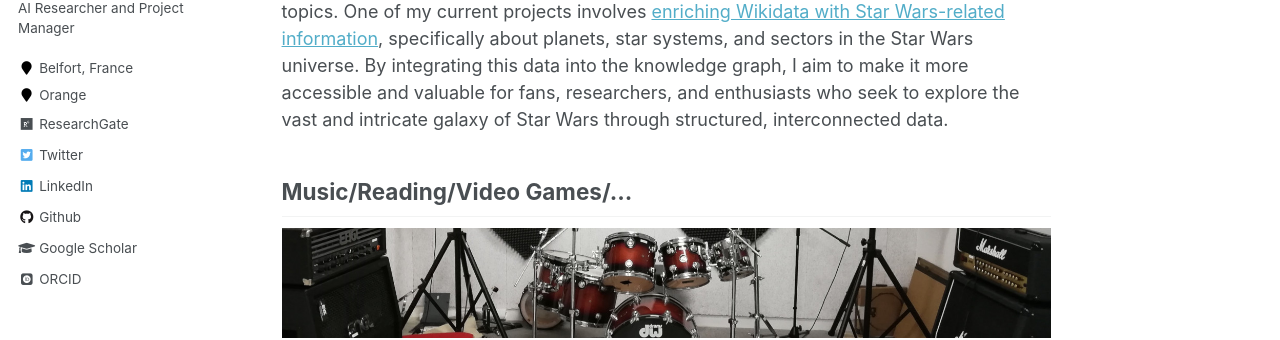
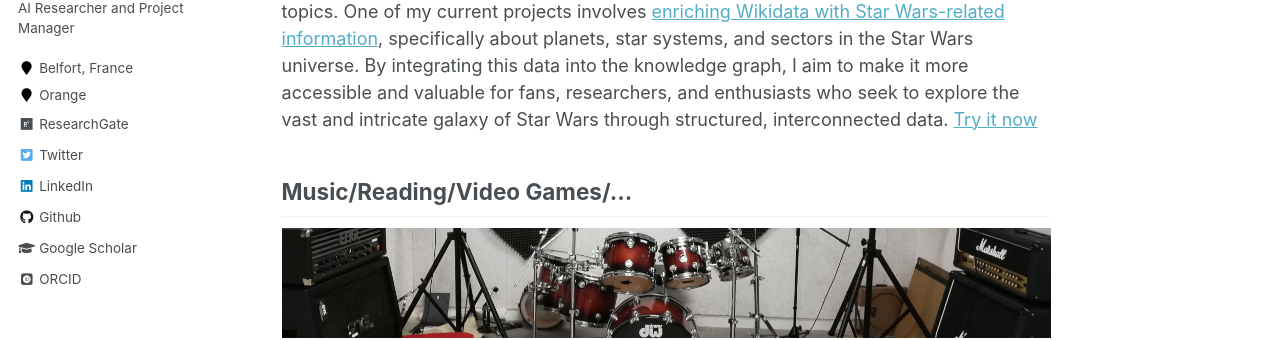
Before and after one commit to yoanchabot/yoanchabot.github.io, a Jekyll site: the page built from _pages/hobbies.md, in a window 1280 px wide and 900 px high. Shown: the part 339-679 px from the top of the window. Built offline with Jekyll 4.4.1, drawn with Linux system fonts in a browser that asks for light colours; some web fonts are replaced.

Commit message:
Update hobbies.md

```diff
--- a/_pages/hobbies.md
+++ b/_pages/hobbies.md
@@ -6,6 +6,7 @@ author_profile: true
 
 ## Wikimedia
 I have a strong interest in contributing to Wikimedia projects, with a particular focus on Wikidata. As an active contributor under the username [Metafire18](https://www.wikidata.org/wiki/User:Metafire18), I work on enhancing the quality and scope of the knowledge graph by adding structured data to a variety of topics. One of my current projects involves [enriching Wikidata with Star Wars-related information](https://www.wikidata.org/wiki/Wikidata:WikiProject_Star_Wars), specifically about planets, star systems, and sectors in the Star Wars universe. By integrating this data into the knowledge graph, I aim to make it more accessible and valuable for fans, researchers, and enthusiasts who seek to explore the vast and intricate galaxy of Star Wars through structured, interconnected data.
+[Try it now](https://holonetgalacticmap-frontend.vercel.app)
 
 ## Music/Reading/Video Games/...
 ![Music]({{ site.baseurl }}/images/music.jpg "Music")
```
